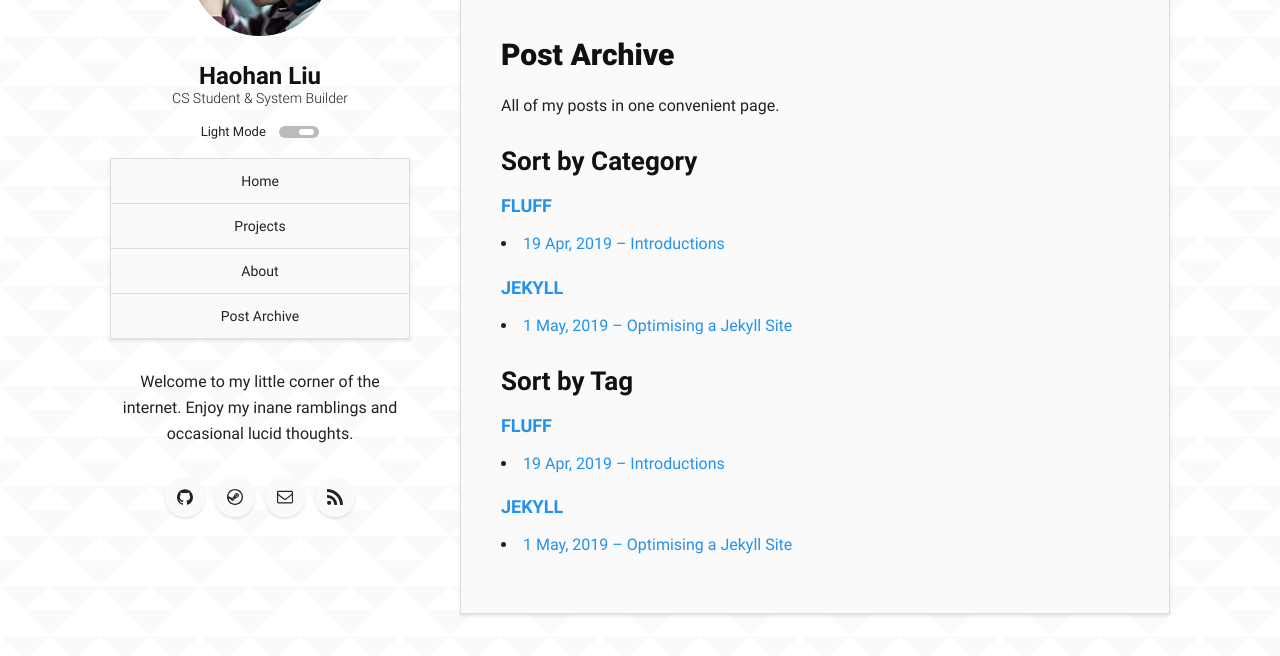
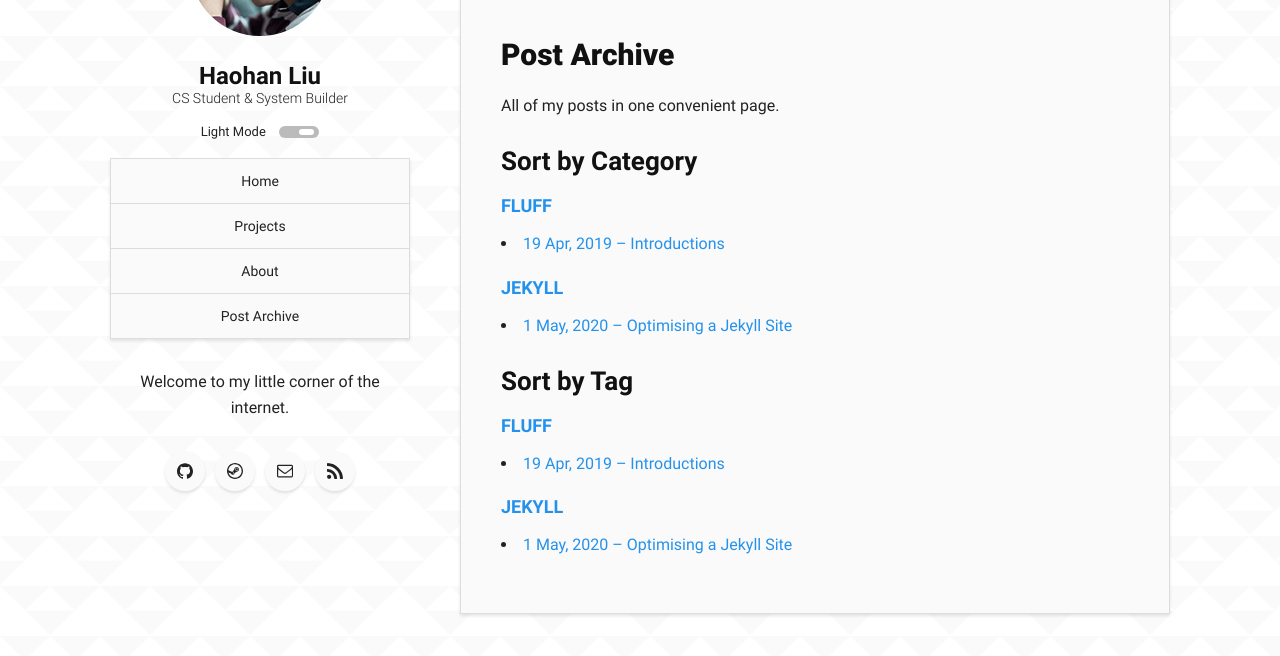
Before and after one commit to haohanl/haohanl.github.io, a Jekyll site: the page built from archive.html, in a window 1280 px wide, cut to the strip 164-820 px from the top of the page. Built offline with Jekyll 4.4.1, drawn with Linux system fonts in a browser that asks for light colours; Markdown is read by kramdown in place of the engine named in the settings.

Commit message:
Fix dates

```diff
--- a/_config.yml
+++ b/_config.yml
@@ -2,7 +2,7 @@
 name: Haohan Liu
 job_title: CS Student & System Builder
 email: haohan@outlook.com.au
-description: Welcome to my little corner of the internet. Enjoy my inane ramblings and occasional lucid thoughts.
+description: Welcome to my little corner of the internet.
 avatar: /media/profile/profile.jpg
 favicon: /favicon.ico
 # twitter_handler: your_handler
--- a/_posts/2019-05-01-optimising-jekyll.md
+++ b/_posts/2020-05-01-optimising-jekyll.md
@@ -1,6 +1,6 @@
 ---
 layout: post
-date: 2019-05-01 19:45
+date: 2020-05-01 19:45
 title: "Optimising a Jekyll Site"
 category:
 - jekyll
```
Also changed, not shown: _posts/2020-04-19-introductions.md (renamed from _posts/2019-04-19-introductions.md).
